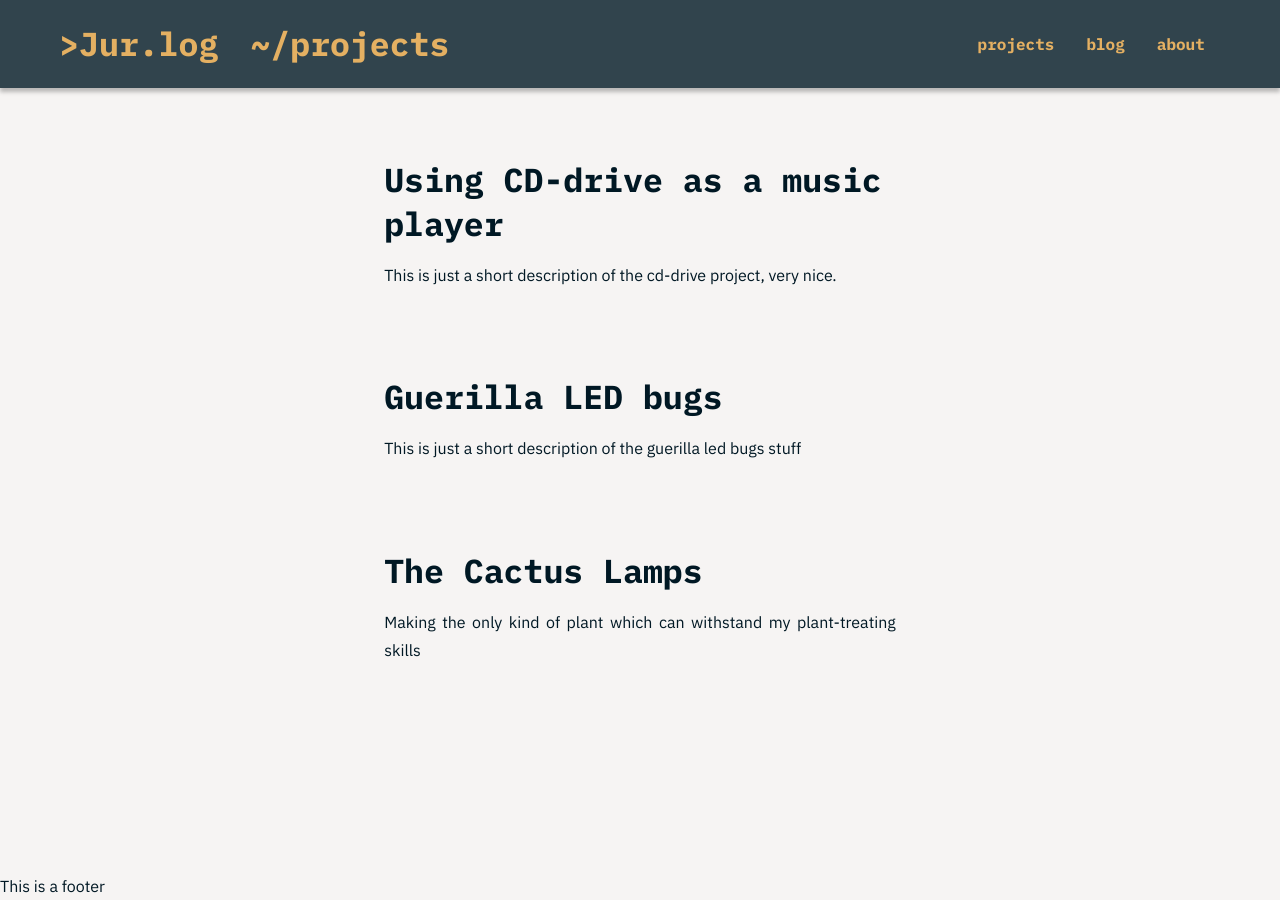
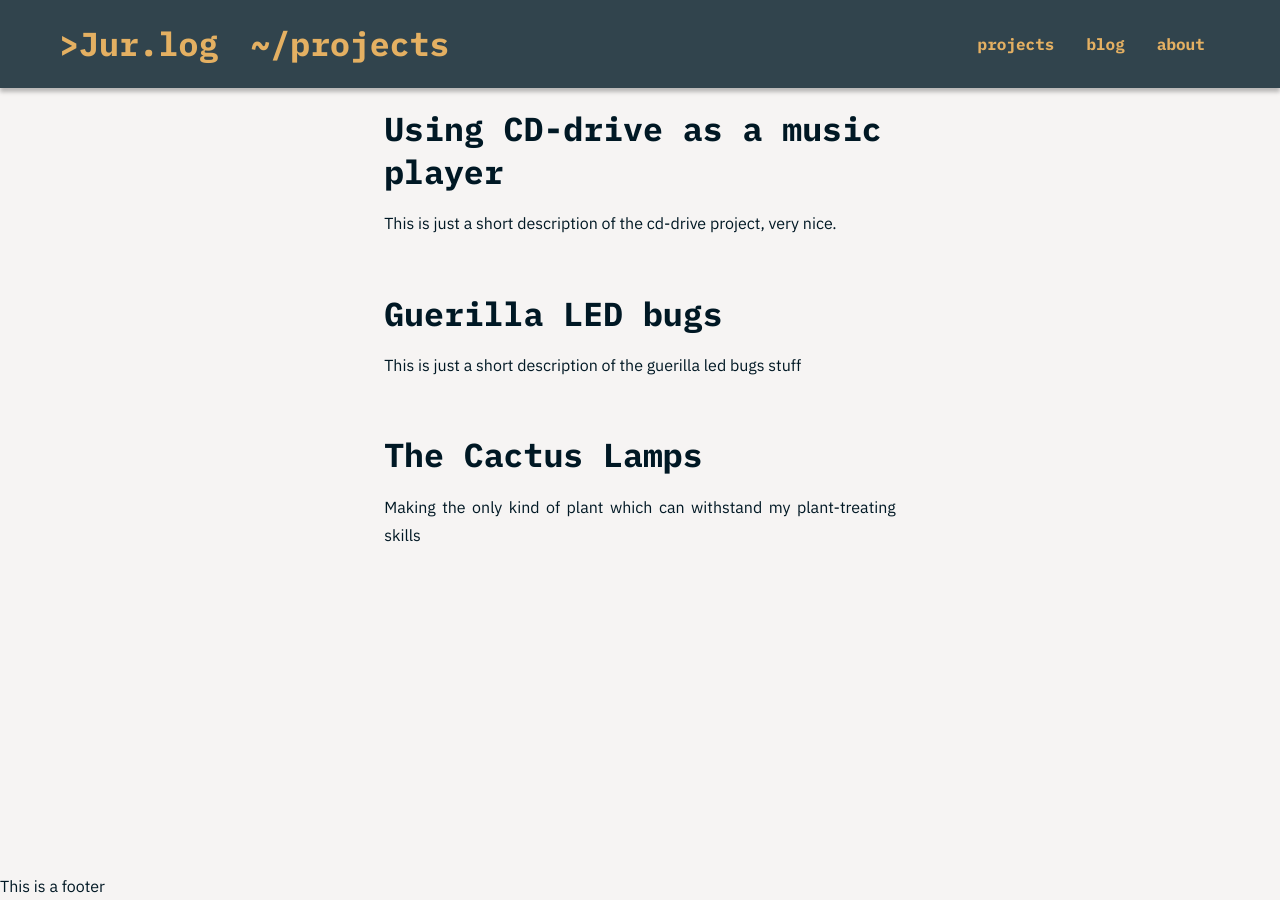
Before and after one commit to jurc192/jurlog, a Jekyll site: the page built from projects.html, in a window 1280 px wide. Built offline with Jekyll 4.4.1, drawn with Linux system fonts in a browser that asks for light colours.

Commit message:
Add <article> to post layout, remove header bottom margin

```diff
--- a/_layouts/post.html
+++ b/_layouts/post.html
@@ -2,5 +2,7 @@
 layout: default
 ---
 
-<h1>{{ page.title }}</h1>
-{{ content }}
+<article>
+    <h1>{{ page.title }}</h1>
+    {{ content }}
+</article>
--- a/_sass/_base.scss
+++ b/_sass/_base.scss
@@ -26,10 +26,39 @@ body {
 
 
 /*
+    GENERAL
+*/
+h1,
+h2,
+h3,
+h4 {
+    margin: 2rem 0 1rem 0;
+}
+
+p {
+    margin: 1rem 0;
+}
+
+
+article {
+    padding: $content-padding 0;
+}
+    article h1 {
+        margin-bottom: 0.2rem;
+    }
+
+    .readmore {
+        display: inline-block;
+        padding: 0.4rem 0.8rem;
+        margin-top: 0.7rem;
+    }
+
+
+/*
     HEADER
 */
 .site-header {
-    margin-bottom: $content-padding;
+    // margin-bottom: $content-padding;
 }
 .site-header * {
     // Clear default styling for <li> and <a>
@@ -91,37 +120,11 @@ body {
 
 
 /*
-    ELEMENTS GENERAL
-*/
-article {
-    padding: $content-padding 0;
-}
-    article h1 {
-        margin-bottom: 0.2rem;
-    }
-
-    .readmore {
-        display: inline-block;
-        padding: 0.4rem 0.8rem;
-        margin-top: 0.7rem;
-    }
-
-
-h1,
-h2,
-h3,
-h4 {
-    margin: 2rem 0 1rem 0;
-}
-
-p {
-    margin: 1rem 0;
-}
-
-
-/*
     PROJECTS
 */
+.project-tile h1 {
+    margin: 0;
+}
 
 
 /*
```
